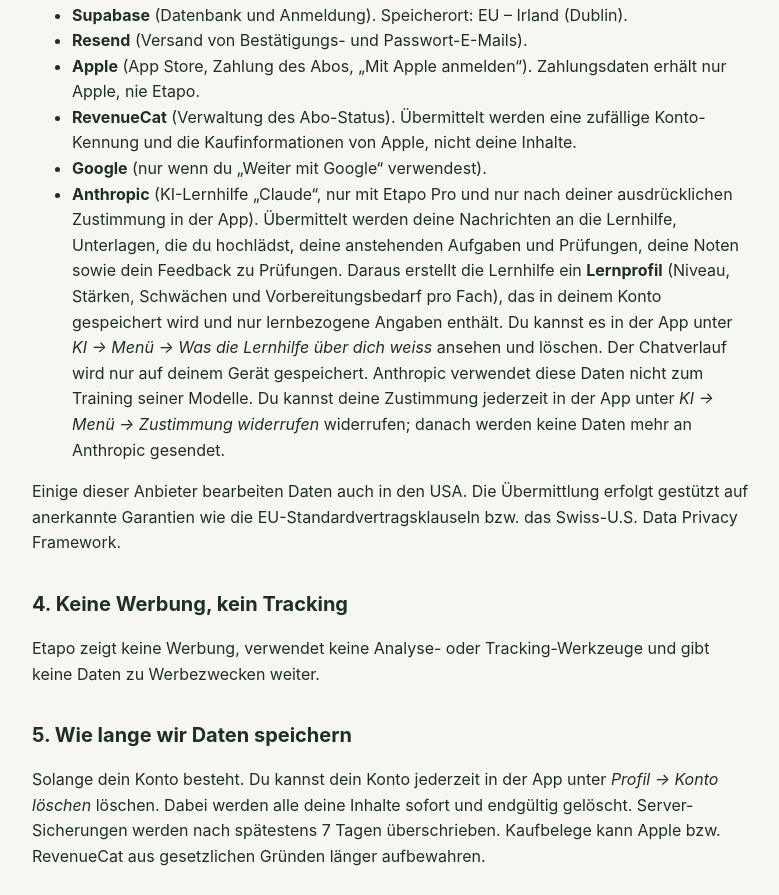
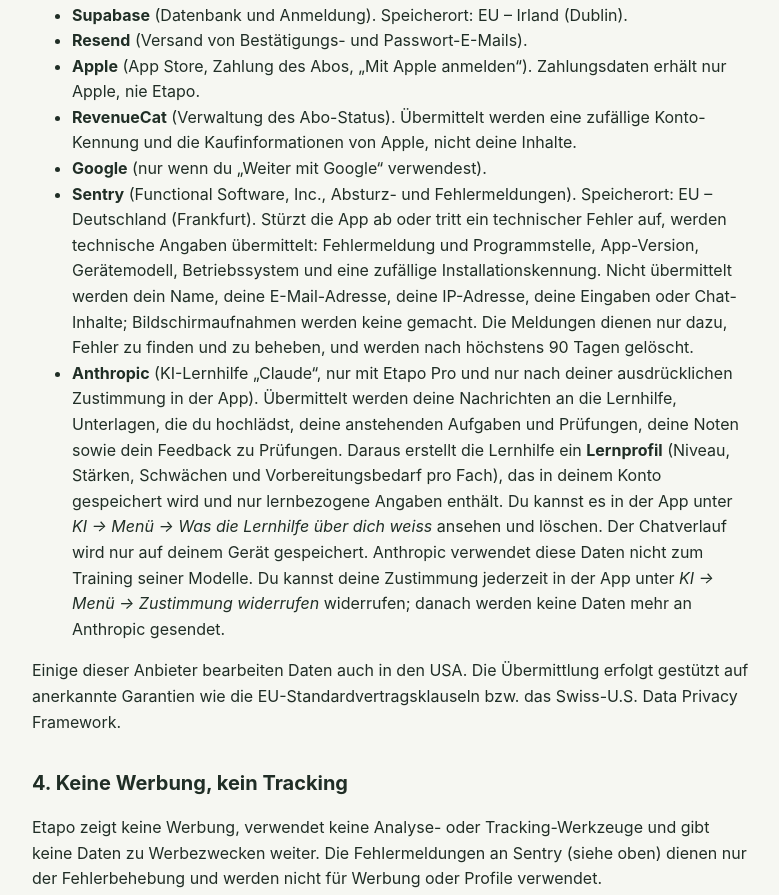
Before and after one commit to dennismaydev-hue/etapo-rechtliches, a plain HTML site: page datenschutz.html in a window 1280 px wide. Shown: the part 1118-2013 px from the top of the page, without its empty margins (248-1027 px from the left). Drawn offline with Linux system fonts and the light colour scheme.

Commit message:
Datenschutz: Sentry (Absturzmeldungen, EU) ergänzt
Co-Authored-By: Claude Opus 5.5 <noreply@anthropic.com>

```diff
--- a/datenschutz.html
+++ b/datenschutz.html
@@ -22,7 +22,7 @@
 <body>
 <main>
 <h1>Datenschutzerklärung</h1>
-<p class="leise">Etapo – App für Lernende · Stand: 12. November 2026</p>
+<p class="leise">Etapo – App für Lernende · Stand: 15. November 2026</p>
 
 <div class="karte">
 <p><strong>Kurz gesagt:</strong> Etapo speichert nur, was du selbst einträgst und was für dein Konto nötig ist. Keine Werbung, kein Tracking, kein Verkauf von Daten.</p>
@@ -50,12 +50,13 @@
 <li><strong>Apple</strong> (App Store, Zahlung des Abos, „Mit Apple anmelden“). Zahlungsdaten erhält nur Apple, nie Etapo.</li>
 <li><strong>RevenueCat</strong> (Verwaltung des Abo-Status). Übermittelt werden eine zufällige Konto-Kennung und die Kaufinformationen von Apple, nicht deine Inhalte.</li>
 <li><strong>Google</strong> (nur wenn du „Weiter mit Google“ verwendest).</li>
+<li><strong>Sentry</strong> (Functional Software, Inc., Absturz- und Fehlermeldungen). Speicherort: EU – Deutschland (Frankfurt). Stürzt die App ab oder tritt ein technischer Fehler auf, werden technische Angaben übermittelt: Fehlermeldung und Programmstelle, App-Version, Gerätemodell, Betriebssystem und eine zufällige Installationskennung. Nicht übermittelt werden dein Name, deine E-Mail-Adresse, deine IP-Adresse, deine Eingaben oder Chat-Inhalte; Bildschirmaufnahmen werden keine gemacht. Die Meldungen dienen nur dazu, Fehler zu finden und zu beheben, und werden nach höchstens 90 Tagen gelöscht.</li>
 <li><strong>Anthropic</strong> (KI-Lernhilfe „Claude“, nur mit Etapo Pro und nur nach deiner ausdrücklichen Zustimmung in der App). Übermittelt werden deine Nachrichten an die Lernhilfe, Unterlagen, die du hochlädst, deine anstehenden Aufgaben und Prüfungen, deine Noten sowie dein Feedback zu Prüfungen. Daraus erstellt die Lernhilfe ein <strong>Lernprofil</strong> (Niveau, Stärken, Schwächen und Vorbereitungsbedarf pro Fach), das in deinem Konto gespeichert wird und nur lernbezogene Angaben enthält. Du kannst es in der App unter <em>KI → Menü → Was die Lernhilfe über dich weiss</em> ansehen und löschen. Der Chatverlauf wird nur auf deinem Gerät gespeichert. Anthropic verwendet diese Daten nicht zum Training seiner Modelle. Du kannst deine Zustimmung jederzeit in der App unter <em>KI → Menü → Zustimmung widerrufen</em> widerrufen; danach werden keine Daten mehr an Anthropic gesendet.</li>
 </ul>
 <p>Einige dieser Anbieter bearbeiten Daten auch in den USA. Die Übermittlung erfolgt gestützt auf anerkannte Garantien wie die EU-Standardvertragsklauseln bzw. das Swiss-U.S. Data Privacy Framework.</p>
 
 <h2>4. Keine Werbung, kein Tracking</h2>
-<p>Etapo zeigt keine Werbung, verwendet keine Analyse- oder Tracking-Werkzeuge und gibt keine Daten zu Werbezwecken weiter.</p>
+<p>Etapo zeigt keine Werbung, verwendet keine Analyse- oder Tracking-Werkzeuge und gibt keine Daten zu Werbezwecken weiter. Die Fehlermeldungen an Sentry (siehe oben) dienen nur der Fehlerbehebung und werden nicht für Werbung oder Profile verwendet.</p>
 
 <h2>5. Wie lange wir Daten speichern</h2>
 <p>Solange dein Konto besteht. Du kannst dein Konto jederzeit in der App unter <em>Profil → Konto löschen</em> löschen. Dabei werden alle deine Inhalte sofort und endgültig gelöscht. Server-Sicherungen werden nach spätestens 7 Tagen überschrieben. Kaufbelege kann Apple bzw. RevenueCat aus gesetzlichen Gründen länger aufbewahren.</p>
```
